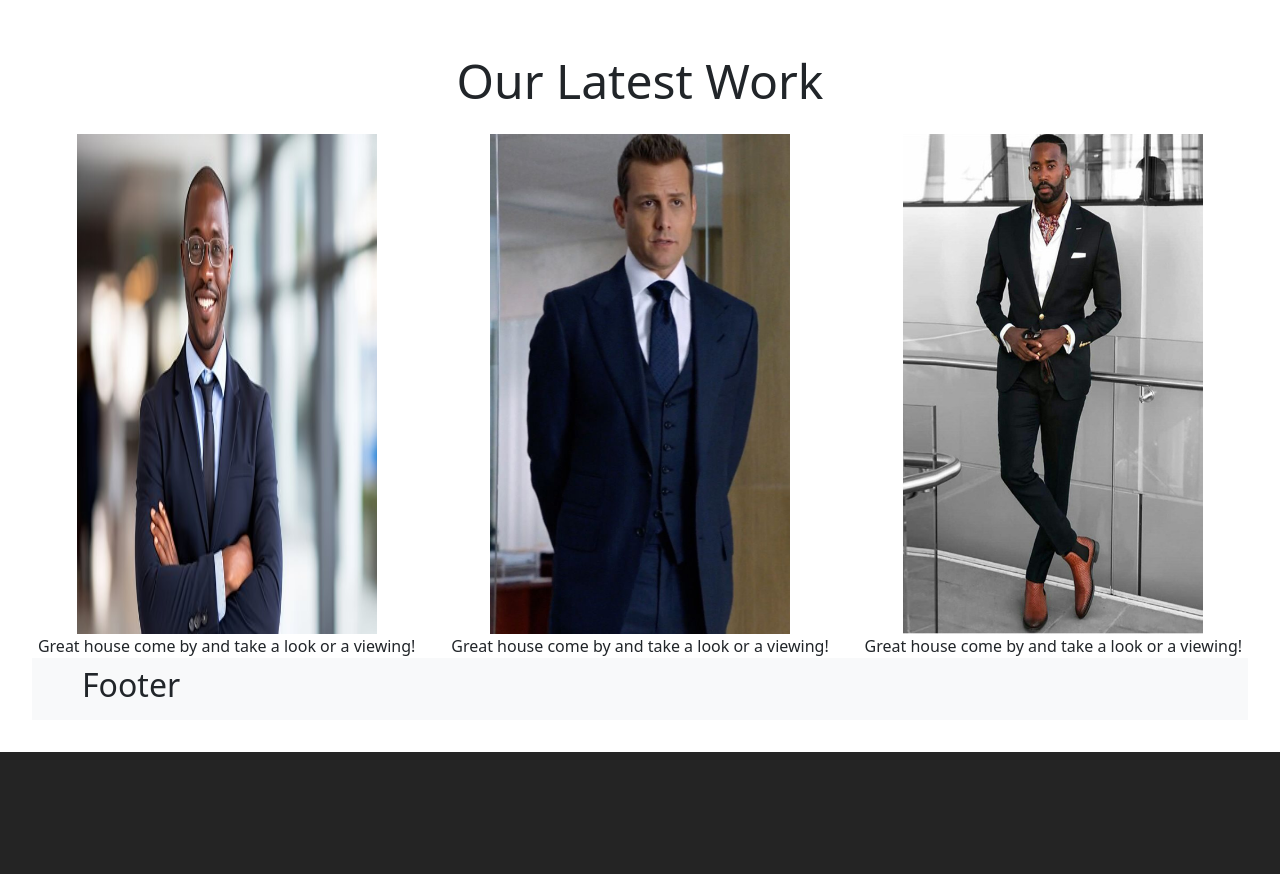
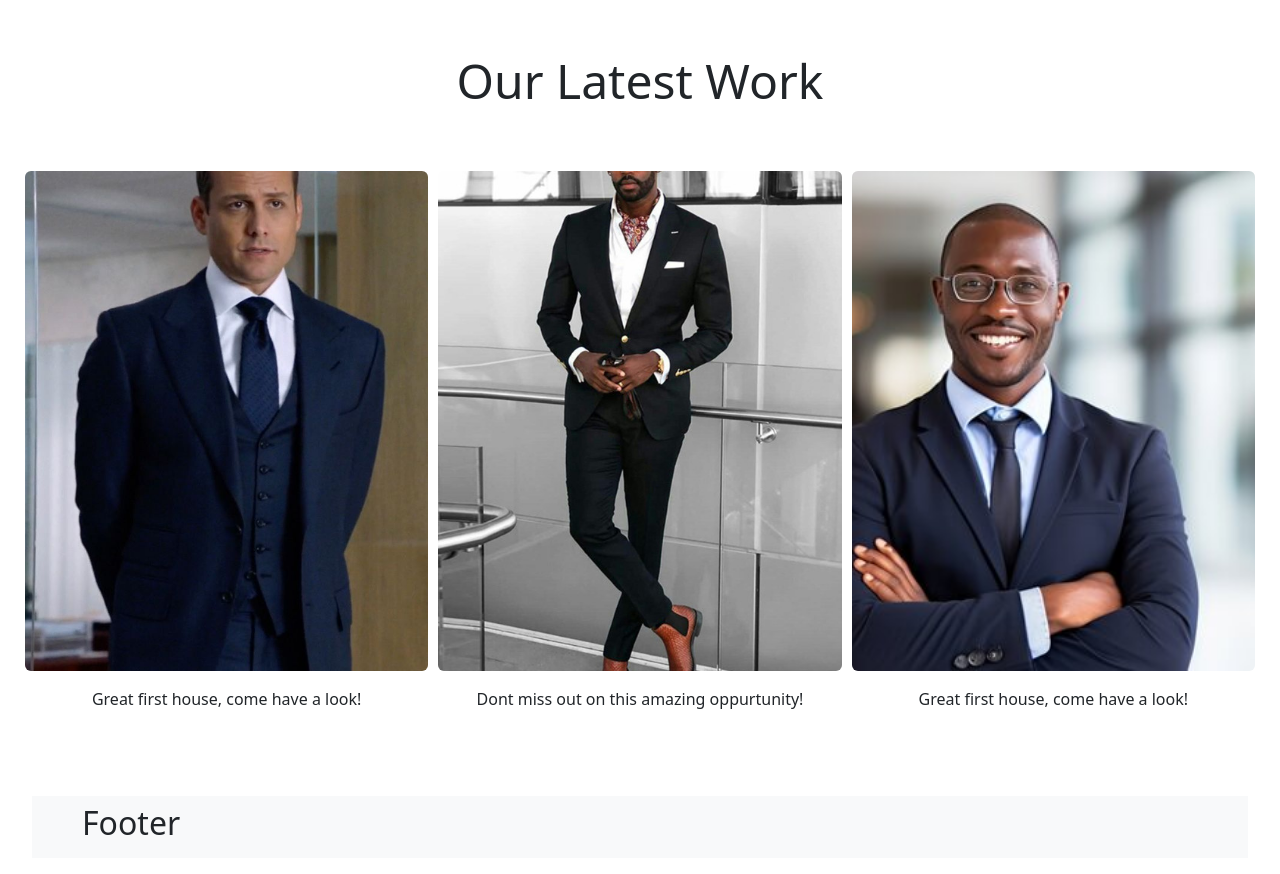
Before and after one commit to Karmveer27/harman-website, a React (Vite) app in the folder frontend/: page / in a window 1280 px wide. Shown: the part 780-1654 px from the top of the page. Before the commit the page ends 1532 px from the top, so only its background shows below. Built offline with nearby package versions, Linux system fonts and the light colour scheme.

Commit message:
fixed latestwork alignment

```diff
--- a/frontend/src/components/Hero/index.css
+++ b/frontend/src/components/Hero/index.css
@@ -37,3 +37,22 @@ img{
         padding-top: 100px;
     }
 }
+.work-card {
+    display: flex;
+    flex-direction: column;
+    align-items: center;
+    padding: 5px;
+}
+
+.work-card img {
+    width: 100%;
+    height: auto;
+    max-height: 300px;
+    object-fit: cover;
+
+}
+
+.work-card p {
+    margin-top: 1rem;
+    font-size: 1rem;
+}
--- a/frontend/src/components/Hero/index.jsx
+++ b/frontend/src/components/Hero/index.jsx
@@ -15,7 +15,7 @@ function Hero() {
                     <button className="btn btn-warning btn-lg">Contact us</button>
                 </div>
             </Col>
-            <Col lg={6} md={12} className="text-center">
+            <Col lg={6} md={12} className="text-center work-card">
                 <img src="/suit.jpg" alt="Contact" className="img-fluid rounded" />
             </Col>
         </Row>
--- a/frontend/src/components/LatestWork/WorkCard/index.css
+++ b/frontend/src/components/LatestWork/WorkCard/index.css
@@ -1,8 +1,18 @@
-img{
-    max-width: 300px;
+.work-card {
+    display: flex;
+    flex-direction: column;
+    align-items: center;
+    padding: 5px;
 }
-@media screen and (max-width: 768px) {
-    img{
-        max-width: 100%;
-    }
+
+.work-card img {
+    width: 100%;
+    height: auto;
+    max-height: 300px;
+    object-fit: cover;
 }
+
+.work-card p {
+    margin-top: 1rem;
+    font-size: 1rem;
+}
--- a/frontend/src/components/LatestWork/WorkCard/index.jsx
+++ b/frontend/src/components/LatestWork/WorkCard/index.jsx
@@ -1,15 +1,11 @@
 import {Row,Col} from 'react-bootstrap'
 import "../WorkCard/index.css"
-function WorkCard({imgSrc}){
+function WorkCard({imgSrc,description}){
     return (
-        <Row>
-                <Col lg={12}>
-                    <img src={imgSrc}/>
-                </Col>
-                <Col lg={12}>
-                    Great house come by and take a look or a viewing!
-                </Col>
-        </Row>
+            <div className="work-card">
+                <img src={imgSrc} alt="Work 1" className="img-fluid rounded" />
+                <p>{description}</p>
+            </div>
     )
 }
 
--- a/frontend/src/components/LatestWork/index.css
+++ b/frontend/src/components/LatestWork/index.css
@@ -0,0 +1,6 @@
+
+.latest-work-container {
+    text-align: center;
+    padding: 2rem 0;
+    display: flex;
+}
--- a/frontend/src/components/LatestWork/index.jsx
+++ b/frontend/src/components/LatestWork/index.jsx
@@ -5,32 +5,51 @@ import { Row, Col, Carousel } from "react-bootstrap";
 import WorkCard from "./WorkCard";
 
 function LatestWork() {
+
+    const tempData = {
+       "h1" : {
+           "src" : "suit1.jpg",
+           "description" : "Great first house, come have a look!"
+       },
+       "h2" : {
+           "src" : "suit2.jpg",
+           "description" : "Dont miss out on this amazing oppurtunity!"
+       },
+       "h3" : {
+           "src" : "suit.jpg",
+           "description" : "Great first house, come have a look!"
+       }
+    }
     return (
         <>
              <h1>Our Latest Work</h1>
-            <Row className='d-none d-lg-flex'>
-                <Col lg={4}  className="">
-                    <WorkCard imgSrc={"suit.jpg"}/>
-                </Col>
-                <Col lg={4} className="">
-                    <WorkCard imgSrc={"suit1.jpg"}/>
-                </Col>
-                <Col lg={4} className="">
-                    <WorkCard  imgSrc={"suit2.jpg"}/>
-                </Col>
+            <Row className='d-none d-lg-flex justify-content-center'>
+                <div className="latest-work-container">
+                    <Col lg={4} md={6} sm={12} className="mb-4">
+                        <WorkCard imgSrc={tempData.h1.src} description={tempData.h1.description} />
+                    </Col>
+                    <Col lg={4} md={6} sm={12} className="mb-4">
+                        <WorkCard imgSrc={tempData.h2.src} description={tempData.h2.description}/>
+                    </Col>
+                    <Col lg={4} md={6} sm={12} className="mb-4">
+                        <WorkCard imgSrc={tempData.h3.src} description={tempData.h3.description}/>
+                    </Col>
+                </div>
             </Row>
+
+
 
             <Row className="d-flex d-lg-none">
                 <Col>
                     <Carousel id="carouselExampleInterval">
                         <Carousel.Item interval={2000} className="carousel-item">
-                            <WorkCard imgSrc={"suit.jpg"} />
+                            <WorkCard imgSrc={tempData.h1.src} description={tempData.h1.description} />
                         </Carousel.Item>
                         <Carousel.Item interval={2000} className="carousel-item">
-                            <WorkCard imgSrc={"suit1.jpg"} />
+                            <WorkCard imgSrc={tempData.h2.src} description={tempData.h2.description}/>
                         </Carousel.Item>
                         <Carousel.Item interval={2000}  className="carousel-item">
-                            <WorkCard imgSrc={"suit2.jpg"}/>
+                            <WorkCard imgSrc={tempData.h3.src} description={tempData.h3.description}/>
                         </Carousel.Item>
                     </Carousel>
                 </Col>
```
